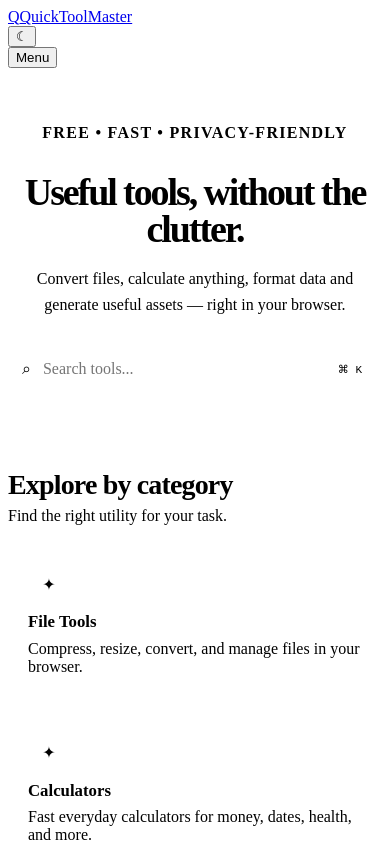
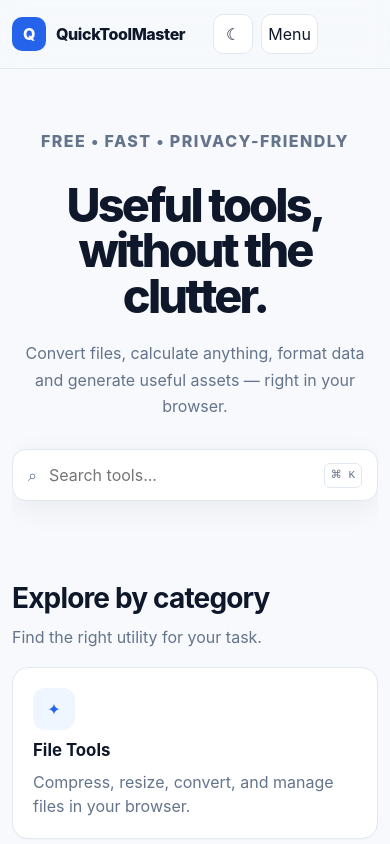
Before and after one commit to gulsheransari00143-dot/Quick-Tool-Master-, a Next.js app: page / in a window 390 px wide. Shown: the top 844 px of the page. Built offline with nearby package versions, Linux system fonts and the light colour scheme.

Commit message:
Polish responsive performance-first UI

```diff
--- a/src/app/globals.css
+++ b/src/app/globals.css
@@ -49,3 +49,11 @@
 @media (max-width:600px) { .control-grid { grid-template-columns:1fr; } .workspace { padding:16px; } }
 .workspace-panel { margin-top:24px; display:grid; gap:12px; padding:22px; border:1px solid var(--border); border-radius:18px; background:var(--surface); }
 .workspace-panel label { color:var(--text); font-size:14px; font-weight:600; }
+
+:root{--background:#f7f9fc;--surface:#fff;--surface-2:#f1f5f9;--text:#0f172a;--muted:#64748b;--line:#e2e8f0;--border:#e2e8f0;--accent:#2563eb;--accent-strong:#1d4ed8;--accent-soft:#eff6ff;--shadow:0 8px 30px rgba(15,23,42,.06)}
+html[data-theme=dark]{--background:#0b1120;--surface:#111827;--surface-2:#172033;--text:#f8fafc;--muted:#94a3b8;--line:#263244;--border:#263244;--accent:#60a5fa;--accent-strong:#93c5fd;--accent-soft:#172554;--shadow:0 12px 35px rgba(0,0,0,.22)}
+*{box-sizing:border-box}html{scroll-behavior:smooth}body{margin:0;min-width:320px;background:var(--background);color:var(--text);font-family:Inter,ui-sans-serif,system-ui,-apple-system,BlinkMacSystemFont,Segoe UI,sans-serif;font-size:16px;line-height:1.5;-webkit-font-smoothing:antialiased}a{color:inherit;text-decoration:none}button,input,select,textarea{font:inherit}.shell{width:min(1180px,calc(100% - 32px));margin-inline:auto}main{min-height:calc(100vh - 140px)}
+.site-header{position:sticky;top:0;z-index:40;border-bottom:1px solid var(--line);background:color-mix(in srgb,var(--background) 90%,transparent);backdrop-filter:saturate(150%) blur(12px)}.header-inner{min-height:68px;display:flex;align-items:center;gap:28px}.brand{display:inline-flex;align-items:center;gap:10px;font-weight:800;letter-spacing:-.025em;white-space:nowrap}.brand-mark{width:34px;height:34px;display:grid;place-items:center;border-radius:10px;background:var(--accent);color:#fff}.desktop-nav{display:flex;align-items:center;gap:4px;margin-left:auto}.desktop-nav a,.mobile-nav a{padding:9px 12px;border-radius:10px;color:var(--muted);font-size:14px;font-weight:600}.desktop-nav a:hover,.mobile-nav a:hover{background:var(--surface-2);color:var(--text)}.header-actions{display:flex;align-items:center;gap:8px}.theme-toggle,.menu-button{min-width:40px;height:40px;display:grid;place-items:center;border:1px solid var(--line);border-radius:10px;background:var(--surface);color:var(--text);cursor:pointer}.menu-button{display:none}.mobile-nav{padding:8px 0 16px;display:none;gap:4px}
+.hero{position:relative;padding:82px 0 54px;text-align:center;overflow:hidden}.hero::before{content:;position:absolute;width:520px;height:260px;left:50%;top:-110px;transform:translateX(-50%);background:radial-gradient(circle,color-mix(in srgb,var(--accent) 13%,transparent),transparent 68%);pointer-events:none}.hero>*{position:relative}.eyebrow{display:inline-flex;align-items:center;gap:7px;margin:0 0 16px;color:var(--accent);font-size:12px;font-weight:800;letter-spacing:.09em;text-transform:uppercase}.eyebrow::before{content:;width:7px;height:7px;border-radius:50%;background:var(--accent)}.hero h1{max-width:820px;margin:0 auto 20px;font-size:clamp(40px,7vw,72px);line-height:.98;letter-spacing:-.06em;font-weight:800}.hero p:not(.eyebrow){max-width:650px;margin:0 auto 30px;color:var(--muted);font-size:18px;line-height:1.65}.hero .search-input{max-width:680px;margin:0 auto;text-align:left;box-shadow:var(--shadow)}.search-input{display:flex;align-items:center;gap:10px;min-height:52px;padding:0 15px;border:1px solid var(--line);border-radius:14px;background:var(--surface);color:var(--muted)}.search-input:focus-within{border-color:var(--accent);box-shadow:0 0 0 4px color-mix(in srgb,var(--accent) 12%,transparent)}.search-input input{width:100%;min-width:0;border:0;outline:0;background:transparent;color:var(--text)}
+.section{padding:34px 0}.tool-card,.category-card{box-shadow:0 1px 0 rgba(15,23,42,.02)}.tool-card:hover,.category-card:hover{box-shadow:var(--shadow)}.workspace{background:var(--surface);box-shadow:var(--shadow)}.primary-button,.result-card button,.result-list button,.qr-result button{background:var(--accent)}.primary-button:hover,.result-card button:hover,.result-list button:hover,.qr-result button:hover{background:var(--accent-strong)}.site-footer{background:var(--surface)}
+@media (max-width:900px){.tool-grid,.category-grid{grid-template-columns:repeat(2,minmax(0,1fr))}}@media (max-width:760px){.shell{width:min(100% - 24px,1180px)}.desktop-nav{display:none}.menu-button{display:grid}.mobile-nav{display:grid}.tool-grid,.category-grid{grid-template-columns:1fr}.hero{padding:60px 0 42px}.hero h1{font-size:clamp(38px,12vw,56px)}.hero p:not(.eyebrow){font-size:16px}}@media (max-width:600px){.control-grid{grid-template-columns:1fr}.workspace{padding:16px}}@media (prefers-reduced-motion:reduce){html{scroll-behavior:auto}*{transition-duration:.01ms!important;animation-duration:.01ms!important}}
```
